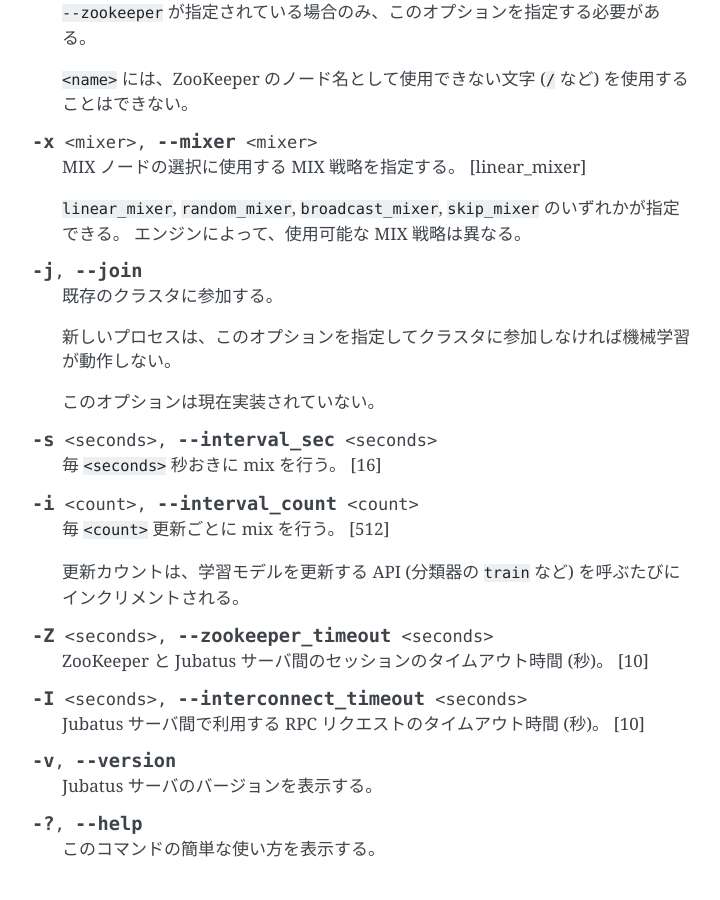
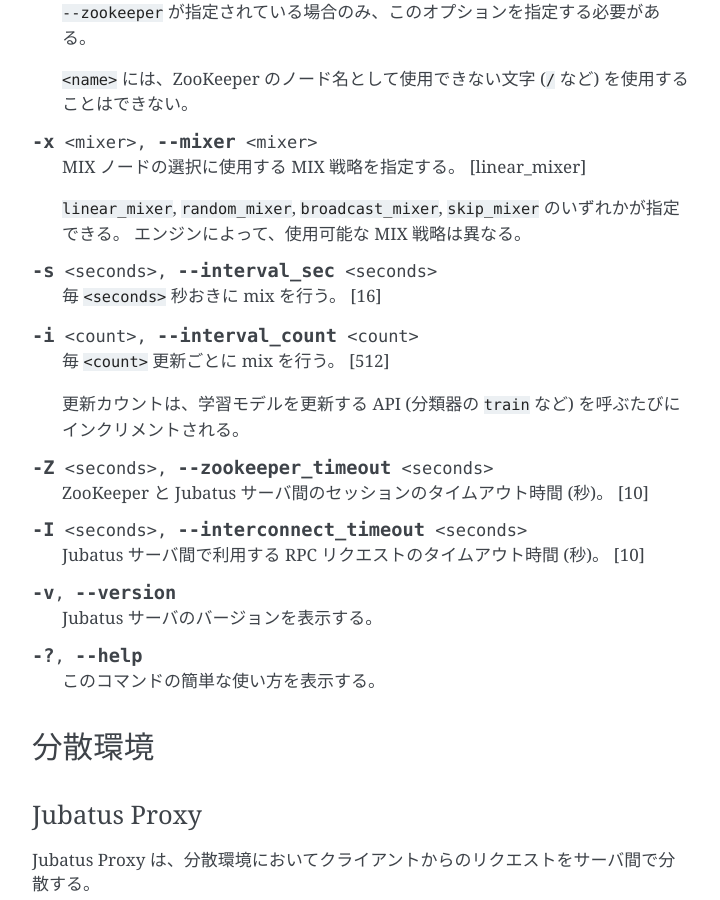
Before and after one commit to jubatus/website, a Sphinx documentation site: the page built from source/ja/commands.rst, in a window 1280 px wide and 900 px high, scrolled down 1540 px. Shown: the whole window, without its empty margins (388-1108 px from the left). Built offline with Sphinx 7.4.7, drawn with Linux system fonts in a browser that asks for light colours; the version number could not be read and is left out; some of the changed text lies outside the part shown.

Commit message:
remove --join option

```diff
--- a/source/en/tutorial.rst
+++ b/source/en/tutorial.rst
@@ -43,7 +43,6 @@
       loglevel             : INFO(0)
       zookeeper            :
       name                 :
-      join                 : false
       interval sec         : 16
       interval count       : 512
       zookeeper timeout    : 10
--- a/source/ja/commands.rst
+++ b/source/ja/commands.rst
@@ -87,14 +87,6 @@
 
    ``linear_mixer``, ``random_mixer``, ``broadcast_mixer``, ``skip_mixer`` のいずれかが指定できる。
    エンジンによって、使用可能な MIX 戦略は異なる。
-
-.. option:: -j, --join
-
-   既存のクラスタに参加する。
-
-   新しいプロセスは、このオプションを指定してクラスタに参加しなければ機械学習が動作しない。
-
-   このオプションは現在実装されていない。
 
 .. option:: -s <seconds>, --interval_sec <seconds>
 
@@ -335,12 +327,6 @@
 
    ``--cmd start`` を指定した場合のみ有効である。
 
-.. option:: -J, --join
-
-   サーバプロセスの開始時のオプションを指定する (:option:`server -j`).
-
-   ``--cmd start`` を指定した場合のみ有効である。
-
 .. option:: -S <seconds>, --interval_sec <seconds>
 
    サーバプロセスの開始時のオプションを指定する (:option:`server -s`).
--- a/source/ja/tutorial.rst
+++ b/source/ja/tutorial.rst
@@ -43,7 +43,6 @@
       loglevel             : INFO(0)
       zookeeper            :
       name                 :
-      join                 : false
       interval sec         : 16
       interval count       : 512
       zookeeper timeout    : 10
```
Also changed, not shown: source/en/commands.rst (+0 -14 lines).
